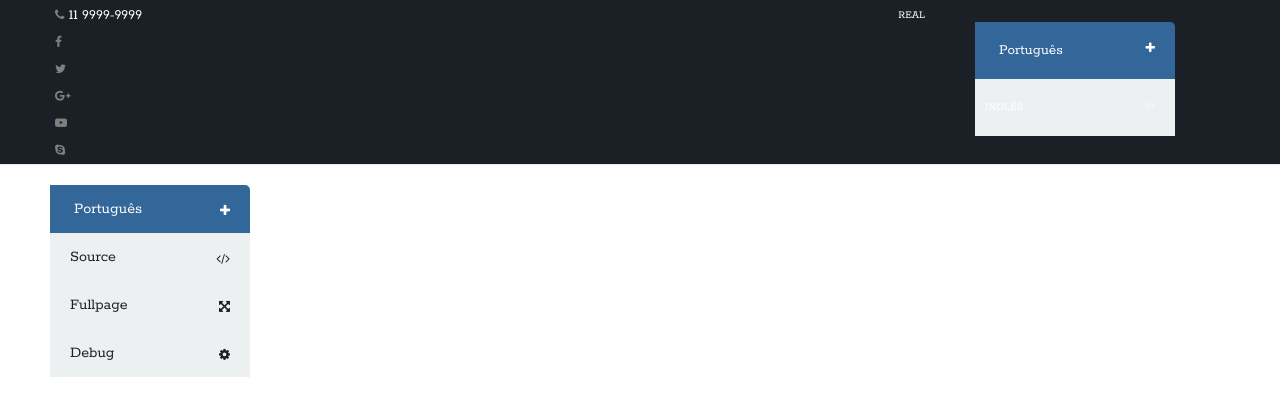
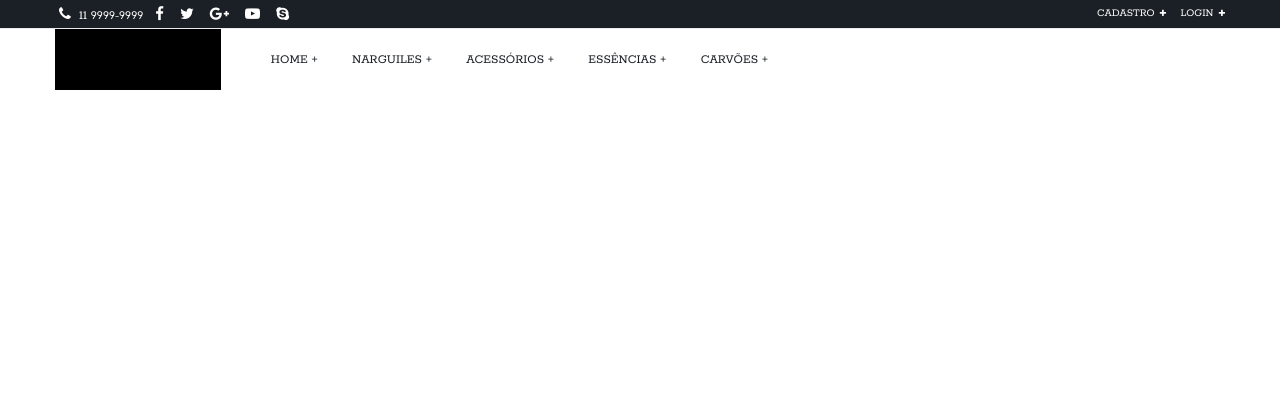
Before and after one commit to brunogallo/Ecommerce-Starter-Kit, a website: page app/index.html in a window 1280 px wide. Drawn offline with nearby package versions, Linux system fonts and the light colour scheme.

Commit message:
no message

```diff
--- a/app/assets/scss/1-Settings/_theme-colors.scss
+++ b/app/assets/scss/1-Settings/_theme-colors.scss
@@ -17,15 +17,15 @@ $silver:		#bababa;
 // -------------------------------------
 
 $gold: 			#b4ad82;
-$gold-light: 	darken(#b4ad82, 10);
+$gold-light: 	lighten(#b4ad82, 10);
 $gold-dark: 	darken(#b4ad82, 20);
 
 $blue-silver: 	#2b333a;
-$blue-light: 	darken(#2b333a, 10);
+$blue-light: 	lighten(#2b333a, 10);
 $blue-dark: 	darken(#2b333a, 20);
 
 $black: 		#1b2026;
-$black-light: 	darken(#1b2026, 10);
+$black-light: 	lighten(#1b2026, 10);
 $black-dark: 	darken(#1b2026, 20);
 
 // -------------------------------------
--- a/app/assets/scss/2-Tools/_tools.extends.scss
+++ b/app/assets/scss/2-Tools/_tools.extends.scss
@@ -62,3 +62,21 @@
   margin-right: auto;
   float: none;
 }
+
+
+// -------------------------------------
+//	 Topbar animin effect
+//
+// -------------------------------------
+
+%topbar-animin {
+		  -webkit-transition: all .3s;
+		  -moz-transition: all .3s;
+		  -ms-transition: all .3s;
+		  -ms-transition: all .3s;
+		  transition: all .3s;
+		  backface-visibility:hidden;
+		  -webkit-backface-visibility:hidden; /* Chrome and Safari */
+		  -moz-backface-visibility:hidden; /* Firefox */
+		  -ms-backface-visibility:hidden; /* Internet Explorer */
+}
--- a/app/assets/scss/3-Generic/_generic.scss
+++ b/app/assets/scss/3-Generic/_generic.scss
@@ -12,15 +12,6 @@
 	@include box-sizing(border-box);
 }
 
-// links
-a {
-	color: gray;
-	@include transition(color .3s ease);
-		&:hover {
-			color: black;
-		}
-}
-
 ul {
 	list-style: none;
 	margin: 0px;
--- a/app/assets/scss/8-Layouts/_header.scss
+++ b/app/assets/scss/8-Layouts/_header.scss
@@ -11,13 +11,6 @@
 	@extend %clearfix;
 }
 
-.header__top{
-	background-color: $black;
-	outline: 0 none !important;
-	border-bottom-color: #212121;
-	border-bottom: 1px solid #ebebeb;
-}
-
 /* Topbar */
 #topbar{
 	color: $white;
@@ -27,141 +20,138 @@
 	text-align: left;
 	text-transform: none;
 	padding-top: 2px;
-	line-height: 27px;
+	line-height: 22px;
+	outline: 0 none !important;
+	background-color: $black;
+	border-bottom-color: #212121;
+	border-bottom: 1px solid #ebebeb;
 	@extend %clearfix;
 
-	/* Redes Sociais */
-	.contact-list{
-		@extend %clearfix;
+	a {
+		color: $white;
+		@include transition(color .3s ease);
 
-		& li {
-			font-size: em(20);
-			float: left;
-			padding-right: 5px;
-
-			& a {
-				color: $white;
-				margin: 4px;
-				display: inline-block;
-				line-height: normal;
-
-				& :hover {
-					color: $gold;
-				}
-			}
-		}
-
-		/* Telefone */
-		.contact-tel{
-			font-size: em(12);
+		&:hover {
+			color: $gold;
 		}
 	}
 
-	/* Lingua e Moeda */
-	.topbar-lang,
-	.topbar-currency{
-		@extend %clearfix;
+}
+
+#contact,
+#topbar-user {
+	@include col(1/2);
+	@extend %clearfix;
+}
+
+/* Lingua e Moeda */
+#topbar-user{
+	float: right;
+	@extend %clearfix;
+
+	ul{
 		float: right;
 
-		& li {
+		li{
+			display: inline-block;
 			font-size: em(12);
-			float: right;
 			padding-left: 10px;
 			text-transform: uppercase;
+			position: relative;
+			@extend %clearfix;
 
-			& a{
-				color: $white;
+			.lang-list--icon{
+				float: right;
+				font-size: .8em;
+				line-height: 22px;
+			}
 
-				& :hover {
-					color: $gold;
-				}
+			a i {
+				font-size: 8px;
+				margin-left: 2px;
 			}
 		}
 	}
+
 }
 
-#topbar__contact{
-	@include col(1/2);
+/* Redes Sociais */
+.contact-list{
+	@extend %clearfix;
+
+	li {
+		font-size: em(16);
+		float: left;
+		padding-right: 8px;
+
+		a {
+			margin: 4px;
+			display: inline-block;
+			line-height: normal;
+		}
+	}
+
+	/* Telefone */
+	.contact-list--tel{
+		font-size: em(14);
+	}
 }
 
-/* Paises */
-#topbar__pais{
-	@include col(1/2);
+/* Top menu */
+/* Logo */
+#logo,
+#cart {
+	@include col(2/12);
 }
 
-
-
-
-
-
-
-.float-right{
-  float: right;
-}
-.fa{
- font-size: .8em;
-  line-height: 22px !important;
-}
-dropdown{
-   display: inline-block;
-   margin: 20px 50px;
-}
-dropdown label, dropdown ul li{
-  display: block;
-  width: 200px;
-  background: #ECF0F1;
-  padding: 15px 20px;
-}
-dropdown label:hover, dropdown ul li:hover{
-  background: #336699;
-  color: white;
-  cursor: pointer;
-}
-dropdown label{
-  color: #336699;
-  border-left: 4px solid #336699;
-  border-radius: 0 5px 0 0;
-  position: relative;
-  z-index: 2;
-}
-dropdown input{
-  display: none;
-}
-dropdown input ~ ul{
-  position: relative;
-  visibility: hidden;
-  opacity: 0;
-  top: -20px;
-  z-index: 1;
-}
-dropdown input:checked + label{
-  background: #336699;
-  color: white;
+#logo-img {
+	display: inline-block;
+	max-width: 100%;
 }
 
-dropdown input:checked ~ ul{
-  visibility: visible;
-  opacity: 1;
-  top: 0;
+#logo img {
+	vertical-align: middle;
+	border: 0;
+	height: auto;
+	width: auto;
 }
 
-.animate{
-  -webkit-transition: all .3s;
-  -moz-transition: all .3s;
-  -ms-transition: all .3s;
-  -ms-transition: all .3s;
-  transition: all .3s;
-  backface-visibility:hidden;
-  -webkit-backface-visibility:hidden; /* Chrome and Safari */
-  -moz-backface-visibility:hidden; /* Firefox */
-  -ms-backface-visibility:hidden; /* Internet Explorer */
+/* Menu topo */
+.nav {
+	padding: 0px;
+	height: auto;
+	list-style: none;
+	font-size: rem(15);
+	@include col(8/12);
+
+	> ul {
+		display: inline-block;
+		vertical-align: middle;
+		margin: 0;
+		height: 100%;
+		padding-left: 0px;
+
+		li{
+			padding: 22px 15px;
+			display: inline-block;
+		}
+
+		li a{
+			color: $black;
+			font-size: em(14);
+			text-transform: uppercase;
+			@include transition(color .3s ease);
+
+			&:hover {
+				color: $gold;
+			}
+		}
+	}
+
+	.active {
+		color: $gold-dark;
+	}
 }
-
-
-
-
-
-
 
 
 
--- a/app/index.html
+++ b/app/index.html
@@ -102,64 +102,75 @@
 
 <!-- Header -->
 <header id="header">
-	<div class="header__top"> <!-- header__top -->
-		<div id="topbar" class="container"> <!-- topbar -->
-				<div id="topbar__contact"> <!-- topbar__contact -->
-					<ul class="topbar__contact__list">
-						<li><a href="#" title="Ligue para nós: 11 9999-9999"><i class="fa fa-phone"></i> </a><span class="contact-tel">11 9999-9999</span></li>
-						<li><a href="#" title="Facebook"><i class="fa fa-facebook"></i></a></li>
-						<li><a href="#" title="Twitter"><i class="fa fa-twitter"></i></a></li>
-						<li><a href="#" title="Google Plus"><i class="fa fa-google-plus"></i></a></li>
-						<li><a href="#" title="Youtube"><i class="fa fa-youtube-play"></i></a></li>
-						<li><a href="#" title="Skype"><i class="fa fa-skype"></i></a></li>
+	<div id="topbar"> <!-- topbar -->
+		<div class="container">
+			<div id="contact"> <!-- topbar-contact -->
+				<ul class="contact-list">
+					<li>
+						<a href="#" title="Ligue para nós: 11 9999-9999">
+							<i class="fa fa-phone"></i>
+						</a>
+						<span class="contact-list--tel">11 9999-9999</span>
+					</li>
+					<li>
+						<a href="#" title="Facebook">
+							<i class="fa fa-facebook"></i>
+						</a>
+					</li>
+					<li>
+						<a href="#" title="Twitter">
+							<i class="fa fa-twitter"></i>
+						</a>
+					</li>
+					<li>
+						<a href="#" title="Google Plus">
+							<i class="fa fa-google-plus"></i>
+						</a>
+					</li>
+					<li>
+						<a href="#" title="Youtube">
+							<i class="fa fa-youtube-play"></i>
+						</a>
+					</li>
+					<li>
+						<a href="#" title="Skype">
+							<i class="fa fa-skype"></i>
+						</a>
+					</li>
 				</ul>
-				</div> <!-- topbar__contact -->
+			</div> <!-- topbar-contact -->
 
-				<div id="topbar__pais"> <!-- topbar__pais -->
-					<div class="topbar-lang">
-						<dropdown>
-						  <input id="lang-list" type="checkbox" checked>
-						  <label for="lang-list" title="Português Brasileiro">Português<i class="fa fa-plus float-right"></i></label>
+			<div id="topbar-user"> <!-- topbar-pais -->
 				<ul>
-							    <li>Inglês<i class="fa fa-code float-right"></i></li>
+					<li><a href="#">Cadastro <i class="fa fa-plus"></i></a></li>
+					<li><a href="#">Login <i class="fa fa-plus"></i></a></li>
 				</ul>
-						</dropdown>
+			</div> <!-- topbar-pais -->
+		</div>
+	</div> <!-- topbar -->
+
+	<div id="header-container">
+		<div class="container">
+			<div id="logo">
+				<a id="logo-img" href="#" title="Bi-Shop Wordpress Theme">
+					<img src="assets/img/logo.jpg" title="" alt="" width="166" height="61" />
+				</a>
 			</div>
 
-					<div class="topbar-currency">
-						<ul class="currency-list">
-							<li><a href="#" title="Real">Real</a></li>
+			<div id="nav" class="nav">
+				<ul id="menu-main-menu" class="level-1 clearfix">
+
+					<li><a href="#">Home<span class="sf-sub-indicator"> +</span></a></li>
+					<li><a href="#">Narguiles<span class="sf-sub-indicator"> +</span></a></li>
+					<li><a href="#">Acessórios<span class="sf-sub-indicator"> +</span></a></li>
+					<li><a href="#">Essências<span class="sf-sub-indicator"> +</span></a></li>
+					<li><a href="#">Carvões<span class="sf-sub-indicator"> +</span></a></li>
 				</ul>
 			</div>
-				</div> <!-- topbar__pais -->
-		</div> <!-- topbar -->
-	</div>	<!-- header__top -->
 
 
-
-
-
-
-
-
-<dropdown>
-  <input id="toggle1" type="checkbox" checked>
-  <label for="toggle1" class="animate">Português<i class="fa fa-plus float-right"></i></label>
-  <ul class="animate">
-    <li class="animate">Source<i class="fa fa-code float-right"></i></li>
-    <li class="animate">Fullpage<i class="fa fa-arrows-alt float-right"></i></li>
-    <li class="animate">Debug<i class="fa fa-cog float-right"></i></li>
-  </ul>
-</dropdown>
-
-
-
-
-
-
-
-
-
+		</div>
+	</div>
 
 </header>
 <!-- Final Header -->
```
Also changed, not shown: app/assets/css/main.css, app/assets/img/logo.jpg (added). Lines whose indentation alone changed are shown as unchanged.
